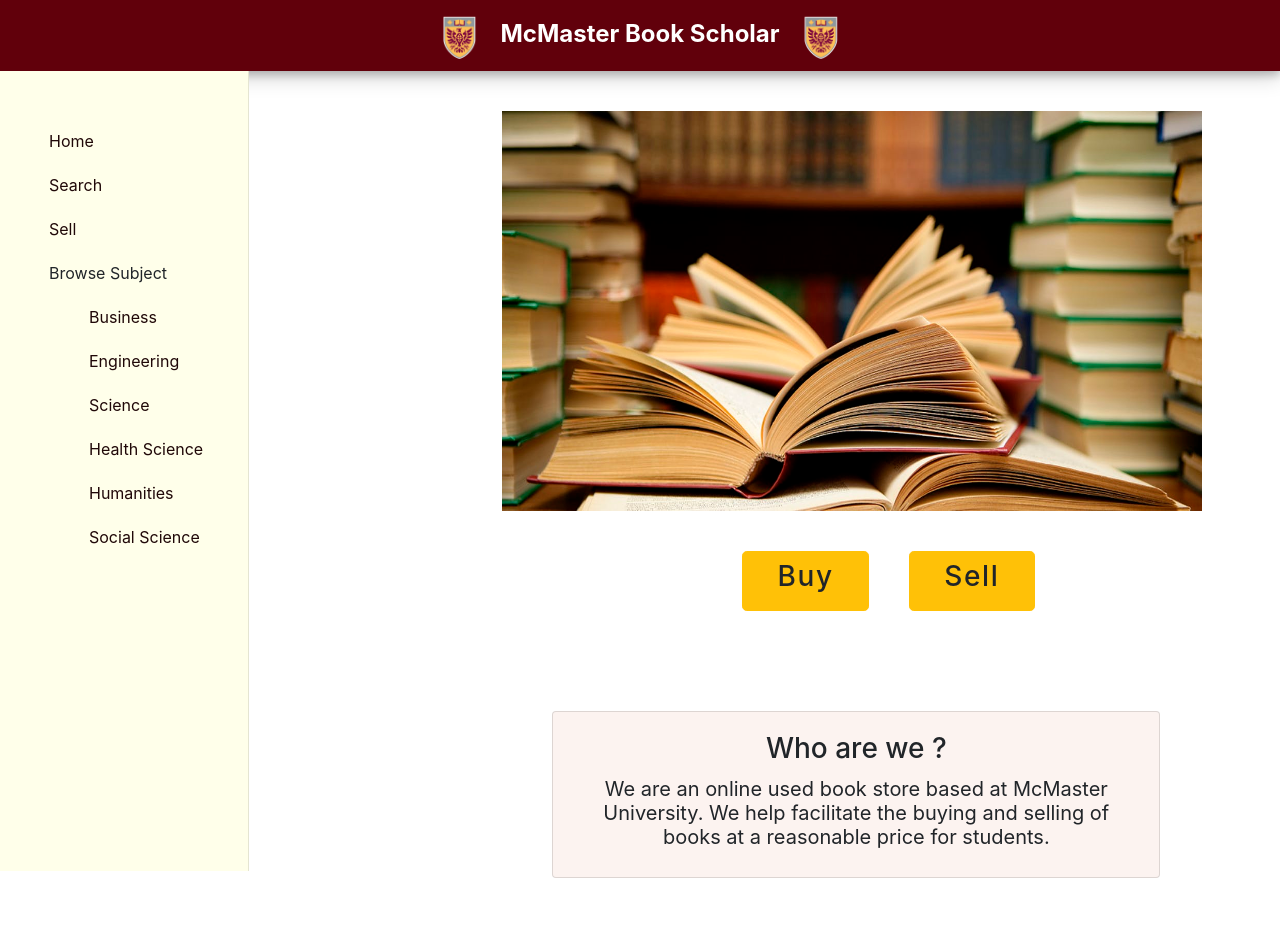
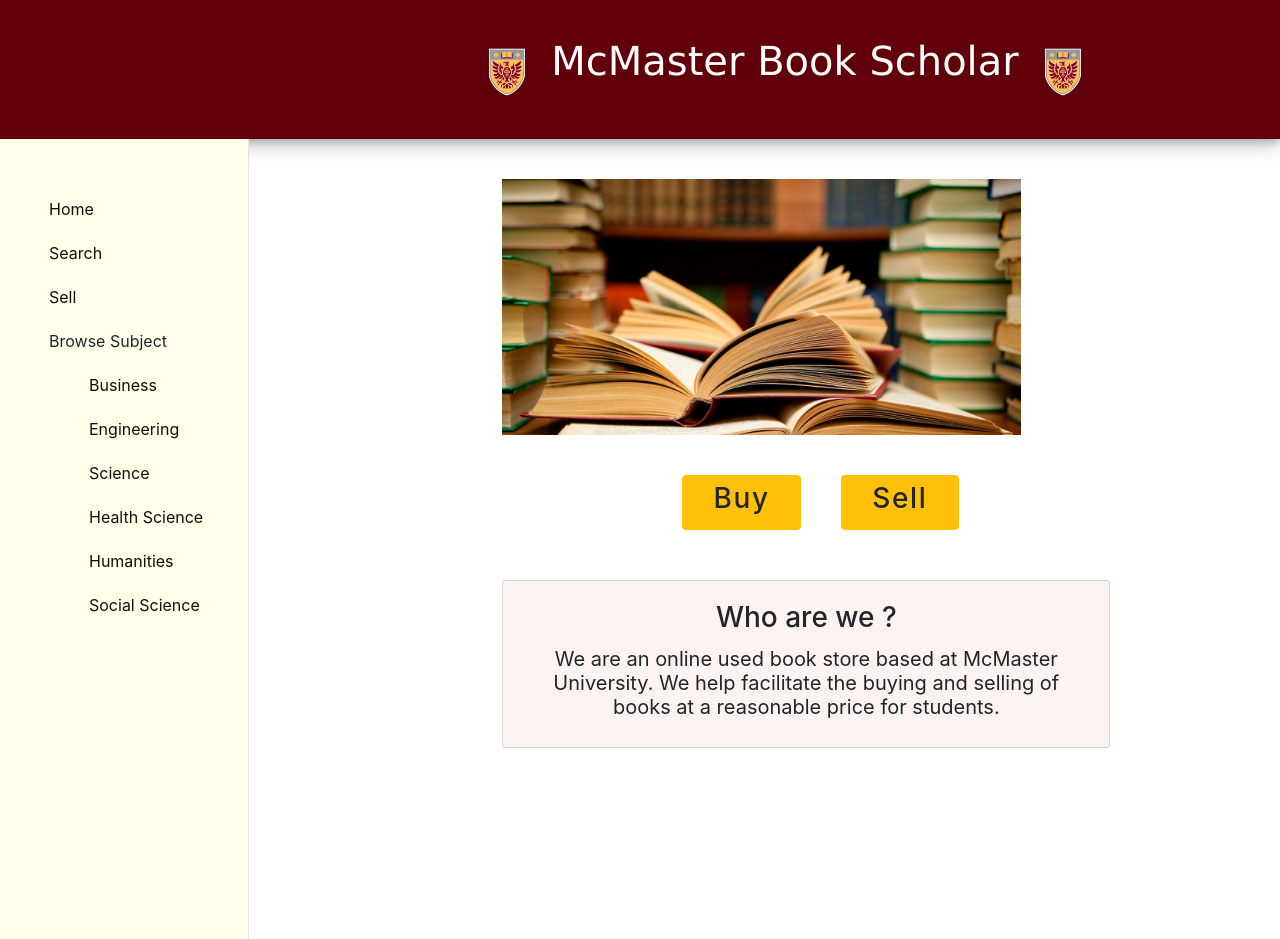
Before and after one commit to metes1/h3proj, a React (Create React App) app: page / in a window 1280 px wide. Before the commit the page ends 878 px from the top, so only its background shows below. Built offline with nearby package versions, Linux system fonts and the light colour scheme.

Commit message:
change style

```diff
--- a/src/Browse/Browse.js
+++ b/src/Browse/Browse.js
@@ -19,14 +19,14 @@ class Browse extends React.Component {
 
   //sorts the list of books based on the selected sort by option
   sortList(list) {
-    if (this.state.sortTerm == "no") { //sort by newest to oldest post
+    if (this.state.sortTerm === "no") { //sort by newest to oldest post
       return list;
-    } else if (this.state.sortTerm == "on") { //sort by oldest to newest post
+    } else if (this.state.sortTerm === "on") { //sort by oldest to newest post
       return list.reverse();
-    } else if (this.state.sortTerm == "lh") { //sort by lowest to highest price
+    } else if (this.state.sortTerm === "lh") { //sort by lowest to highest price
       let sortedList = [...list].sort((a, b) => (a.price > b.price) ? 1 : -1);
       return sortedList;
-    } else if (this.state.sortTerm == "hl") { //sort by highest to lowest price
+    } else if (this.state.sortTerm === "hl") { //sort by highest to lowest price
       let sortedList = [...list].sort((a, b) => (a.price < b.price) ? 1 : -1);
       return sortedList;
     }
--- a/src/Home.css
+++ b/src/Home.css
@@ -4,14 +4,16 @@
   margin: 0px !important;
   box-shadow: 0 4px 8px 0 rgba(0, 0, 0, 0.2), 0 6px 20px 0 rgba(0, 0, 0, 0.19);
 }
+.headertitle {
+  display: inline-block !important;
+  font-family: "Lucida Sans Unicode", "Lucida Grande", sans-serif !important;
+}
 
 .webHeader1 {
-  font-size: 24px !important;
   font-weight: bold;
   color: white !important;
   padding: 0px !important;
-  margin-right: auto !important;
-  margin-left: auto !important;
+  margin: 0px 0px 0px 290px !important;
 }
 
 .logoClass {
@@ -23,8 +25,8 @@
 }
 
 .image2 {
-  width: 700px;
-  height: 400px;
+  width: 50%;
+  height: 50%;
   float: left;
   margin: 40px 0px 0px 290px;
 }
@@ -34,11 +36,11 @@
 .cards {
   background-color: rgb(252, 243, 240) !important;
   float: left;
-  margin: 100px 0px 0px 340px;
+  margin: 50px 0px 0px 290px;
 }
 .buttonz {
   float: left;
-  margin: 40px 0px 0px 530px;
+  margin: 40px 0px 0px 470px;
 }
 .button {
   padding: 10px;
--- a/src/Home.js
+++ b/src/Home.js
@@ -16,7 +16,6 @@ import sdata from "./Browse/data/sdata.json";
 import hdata from "./Browse/data/hdata.json";
 import ssdata from "./Browse/data/ssdata.json";
 import hsdata from "./Browse/data/hsdata.json";
-
 
 const Home = (props) => {
   return (
@@ -87,22 +86,22 @@ const Home = (props) => {
                   <Search />
                 </Route>
                 <Route path="/browse/business">
-                  <Browse subject="Business" file={bdata}/>
+                  <Browse subject="Business" file={bdata} />
                 </Route>
                 <Route path="/browse/engineering">
-                  <Browse subject="Engineering" file={edata}/>
+                  <Browse subject="Engineering" file={edata} />
                 </Route>
                 <Route path="/browse/science">
-                  <Browse subject="Science" file={sdata}/>
+                  <Browse subject="Science" file={sdata} />
                 </Route>
                 <Route path="/browse/healthscience">
-                  <Browse subject="Health Science" file={hsdata}/>
+                  <Browse subject="Health Science" file={hsdata} />
                 </Route>
                 <Route path="/browse/humanities">
-                  <Browse subject="Humanities" file={hdata}/>
+                  <Browse subject="Humanities" file={hdata} />
                 </Route>
                 <Route path="/browse/socialscience">
-                  <Browse subject="Social Science" file={ssdata}/>
+                  <Browse subject="Social Science" file={ssdata} />
                 </Route>
                 <Route path="/sell">
                   <Sell />
@@ -113,13 +112,13 @@ const Home = (props) => {
                   </div>
                   <div style={{ clear: "both" }} className="buttonz">
                     <Link to="/search" className="link">
-                      <Button variant="warning" size="lg">
+                      <Button variant="warning" size="md">
                         <h3>&nbsp; Buy &nbsp;</h3>
                       </Button>
                     </Link>
                     &nbsp;&nbsp;&nbsp;&nbsp;&nbsp;&nbsp;&nbsp;&nbsp;&nbsp;
                     <Link to="/sell" className="link">
-                      <Button variant="warning" size="lg">
+                      <Button variant="warning" size="md">
                         <h3>&nbsp; Sell &nbsp;</h3>
                       </Button>
                     </Link>
--- a/src/Homepage/Title.js
+++ b/src/Homepage/Title.js
@@ -1,31 +1,24 @@
-import 'bootstrap/dist/css/bootstrap.min.css';
-import {Navbar} from 'react-bootstrap';
+import "bootstrap/dist/css/bootstrap.min.css";
+import { Navbar } from "react-bootstrap";
 import logo from "../logo1.png";
 
 import "../Home.css";
 import React from "react";
-import { Container, Row, Col } from "react-bootstrap";
 
 const Title = (props) => {
   return (
     <div>
       <Navbar className="webHeader">
         <Navbar.Brand className="webHeader1">
-          <img
-            alt=""
-            src={logo}
-            className="logoClass"
-          />{' '}
-          McMaster Book Scholar
-          {' '}
-          <img
-            alt=""
-            src={logo}
-            className="logoClass"
-          />
+          {" "}
+          <br></br>
+          <img alt="" src={logo} className="logoClass " />{" "}
+          <h1 className="headertitle">McMaster Book Scholar</h1>{" "}
+          <img alt="" src={logo} className="logoClass" />
+          <br></br>
+          <br></br>
         </Navbar.Brand>
       </Navbar>
-
     </div>
   );
 };
```
